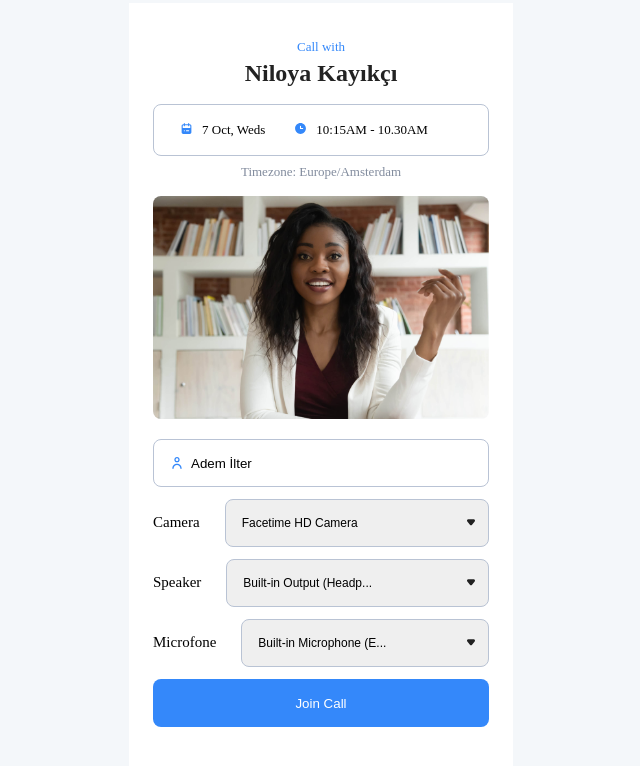
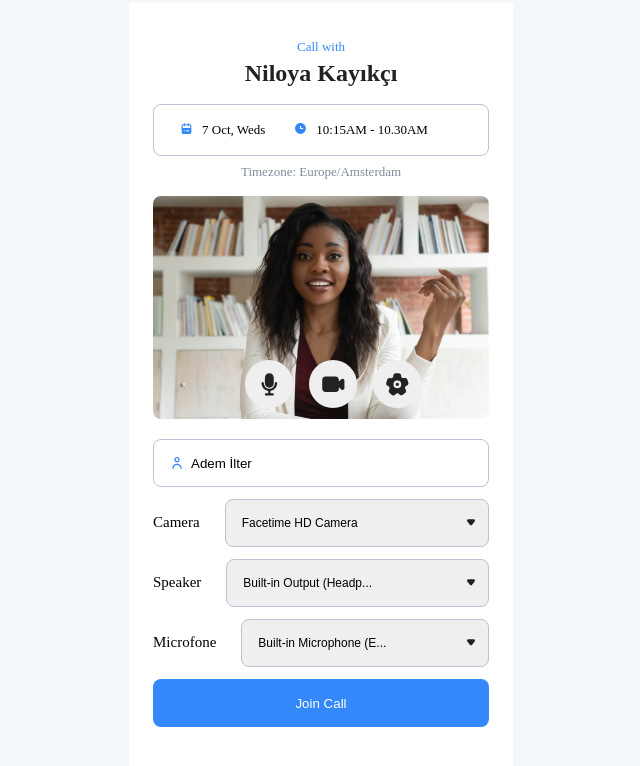
Before and after one commit to SafaElmali/superpeer-ui-developer-challenge, a Next.js app: page / in a window 1280 px wide. Shown: the top 766 px of the page, without its empty margins (319-959 px from the left). Built offline with nearby package versions, Linux system fonts and the light colour scheme.

Commit message:
feat: add video control buttons

```diff
--- a/pages/index.js
+++ b/pages/index.js
@@ -5,6 +5,7 @@ import Input from "../components/Input";
 import Dropdown from "../components/Dropdown";
 import Button from "../components/Button";
 import buttonStyles from "../components/Button/style.module.css";
+import IconButton from "../components/Button/icon";
 
 const Home = () => {
   return (
@@ -35,7 +36,17 @@ const Home = () => {
           </div>
           <div className={styles.video}>
             <img src="/stock-image.jpg" />
-            <div className={styles.videoControl}></div>
+            <div className={styles.videoControl}>
+              <IconButton>
+                <Icon.Microphone />
+              </IconButton>
+              <IconButton>
+                <Icon.Camera />
+              </IconButton>
+              <IconButton>
+                <Icon.Options />
+              </IconButton>
+            </div>
           </div>
           <div className={styles.settings}>
             <Input
--- a/styles/main.module.css
+++ b/styles/main.module.css
@@ -54,9 +54,21 @@
 
 .video {
   margin: 16px 0px;
+  position: relative;
 }
 
 .video img {
   max-width: 336px;
   border-radius: 8px;
 }
+
+.videoControl {
+  position: absolute;
+  display: flex;
+  bottom: 15px;
+  left: 25%;
+}
+
+.videoControl button {
+  margin: 0px 8px;
+}
```
